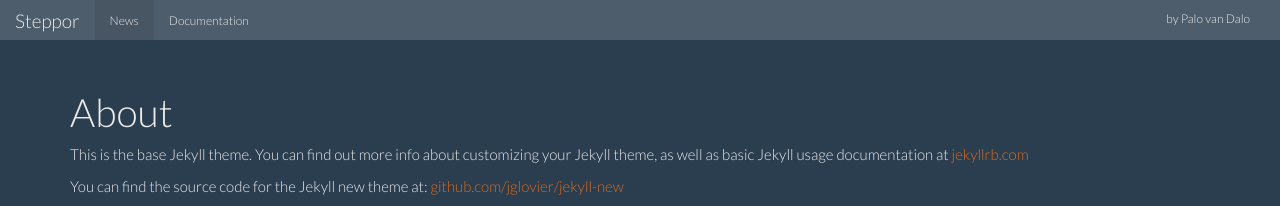
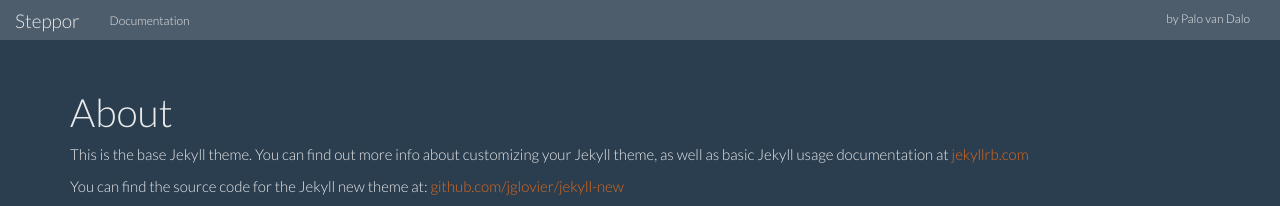
Before and after one commit to mrVanDalo/stepp0r, a Jekyll site: the page built from about.md, in a window 1280 px wide. Shown: the top 206 px of the page. Built offline with Jekyll 4.4.1, drawn with Linux system fonts in a browser that asks for light colours.

```diff
--- a/_includes/header.html
+++ b/_includes/header.html
@@ -19,8 +19,7 @@
             <div class="collapse navbar-collapse" id="bs-example-navbar-collapse-1">
                 <p class="navbar-text navbar-right">by Palo van Dalo</p>
                 <ul class="nav navbar-nav">
-                    <li class="active"><a href="#">News</a></li>
-                    <li ><a href="#">Documentation</a></li>
+                    <li ><a href="/documentation/">Documentation</a></li>
                 </ul>
             </div><!-- /.navbar-collapse -->
         </div><!-- /.container-fluid -->
```
Also changed, not shown: documentation.md (added, +8 -0 lines).
